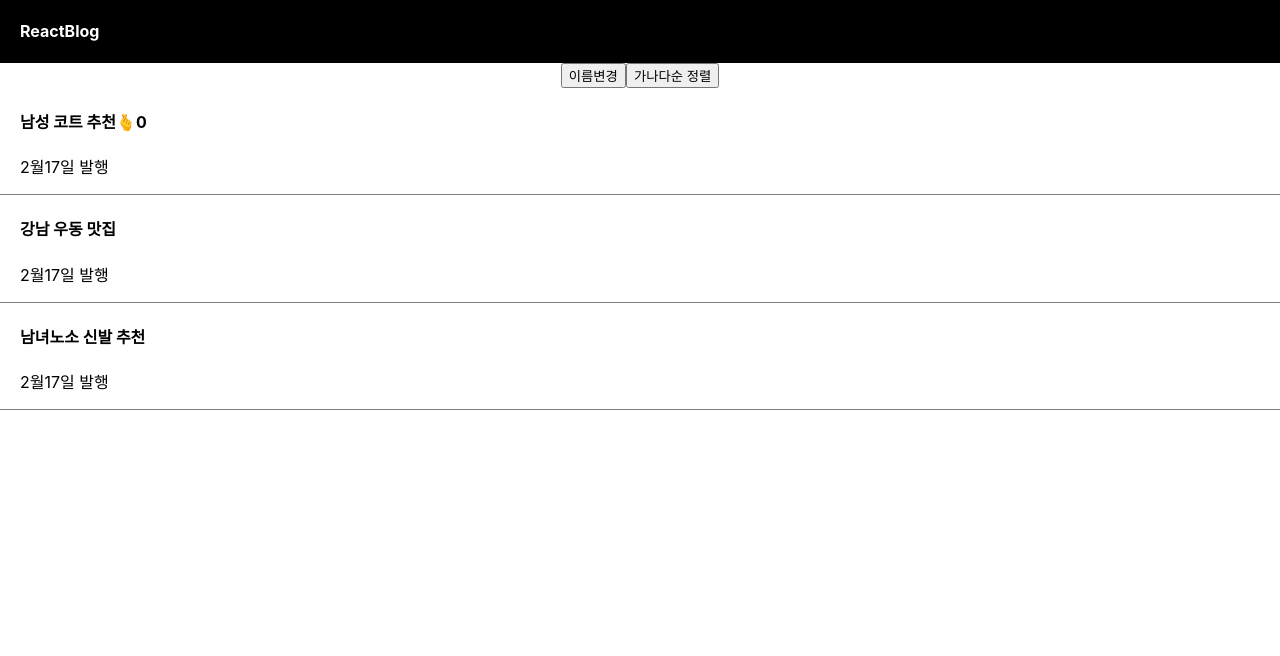
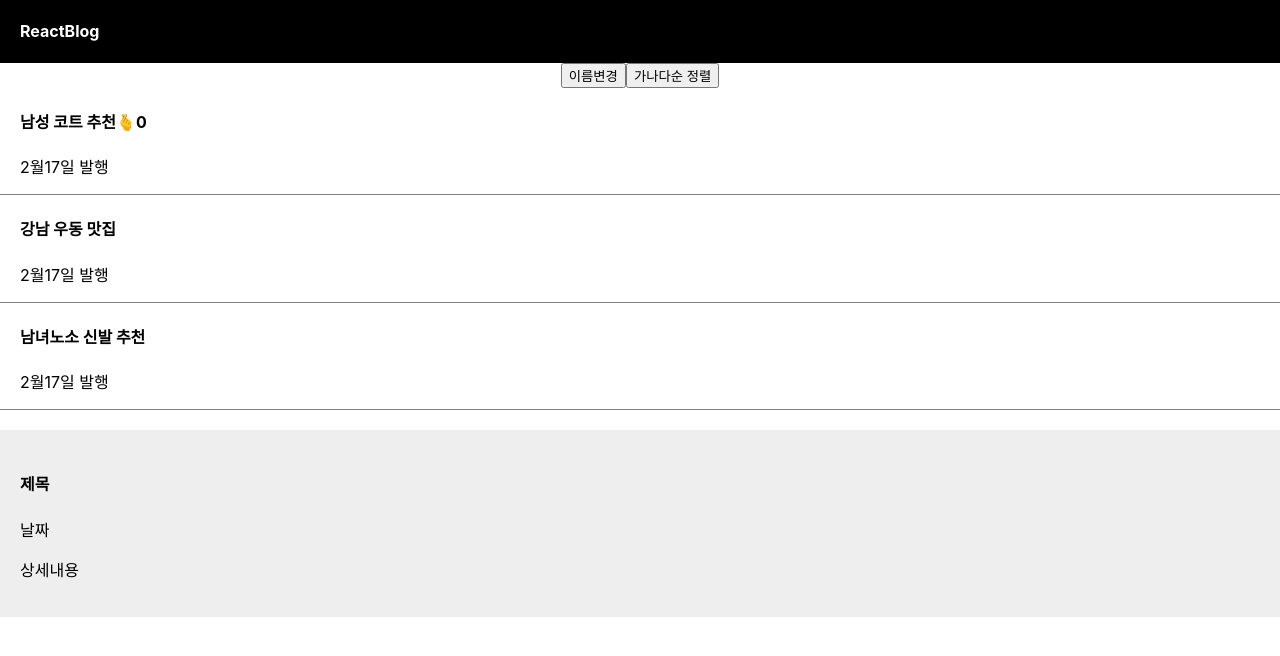
Before and after one commit to WastepaperBasket/React.js, a React (Create React App) app in the folder blog/: page / in a window 1280 px wide. Shown: the top 656 px of the page. Built offline with nearby package versions, Linux system fonts and the light colour scheme.

Commit message:
Component Add

```diff
--- a/blog/src/App.css
+++ b/blog/src/App.css
@@ -54,3 +54,9 @@
 .list > h4 > span {
   cursor: pointer;
 }
+.modal {
+  margin-top: 20px;
+  padding: 20px;
+  background: #eee;
+  text-align: left;
+}
--- a/blog/src/App.js
+++ b/blog/src/App.js
@@ -60,8 +60,19 @@
         <h4> {title[2]}</h4>
         <p>2월17일 발행</p>
       </div>
+      <Modal />
     </div>
   );
 }
-
+function Modal() {
+  return (
+    <>
+      <div className="modal">
+        <h4>제목</h4>
+        <p>날짜</p>
+        <p>상세내용</p>
+      </div>
+    </>
+  );
+}
 export default App;
```
Also changed, not shown: 1 other file (tests, documents, lock files or other folders).
